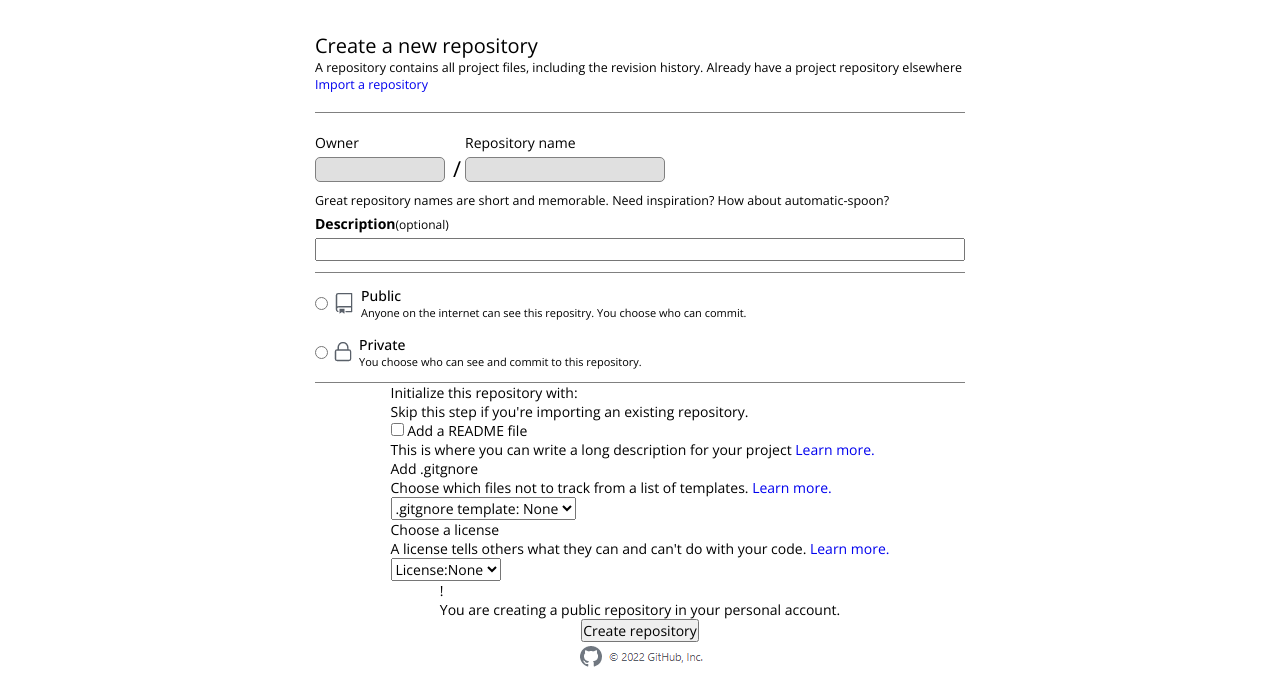
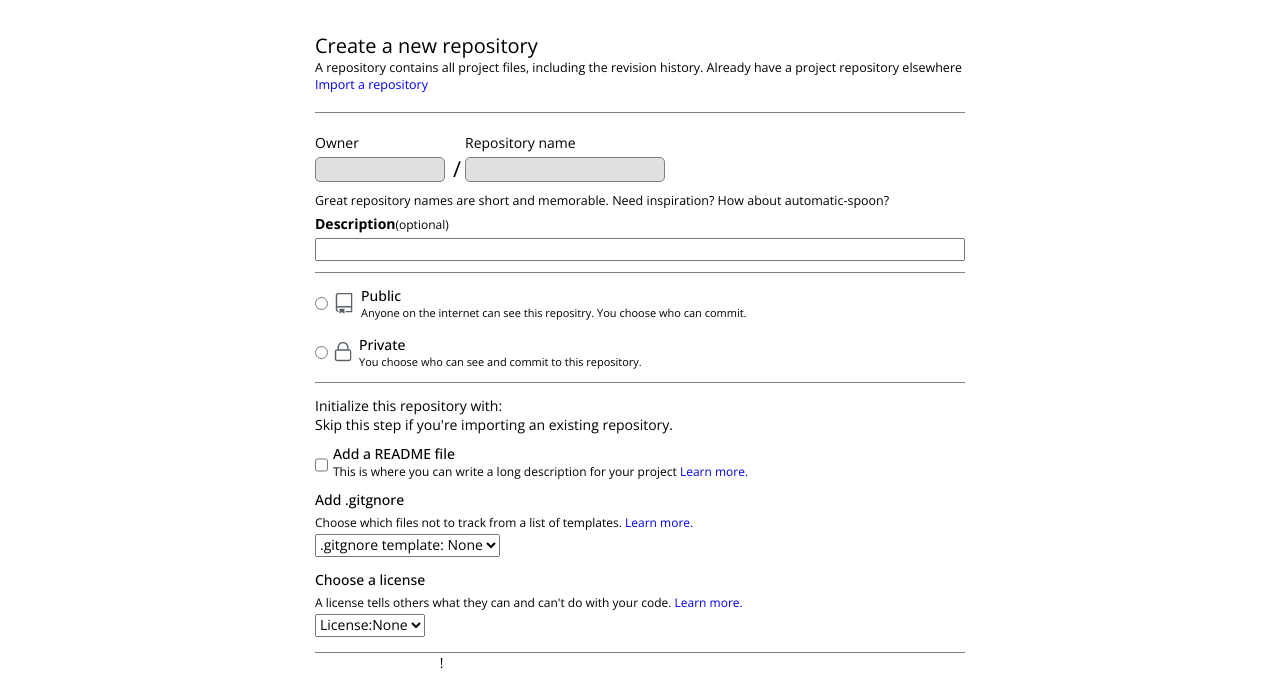
Before and after one commit to mollani0704/Git-New-Repository-Page-Clone-Coding, a plain HTML site: page index.html in a window 1280 px wide. Shown: the part 72-747 px from the top of the page. Drawn offline with nearby package versions, Linux system fonts and the light colour scheme.

Commit message:
[Add] setting--section css 추가

```diff
--- a/css/index.css
+++ b/css/index.css
@@ -238,3 +238,51 @@
 .check--section .private .private--description p {
     font-size: 11px;
 }
+
+.setting--section {
+    width: var(--section-width);
+    height: 270px;
+
+    display: flex;
+    flex-direction: column;
+    justify-content: center;
+
+    border-bottom: 1px solid grey;
+}
+
+.setting--section .checkbox {
+    margin-top: 10px;
+    display: flex;
+}
+
+.setting--section .checkbox input {
+    position: relative;
+    top: 3px;
+}
+
+.setting--section .checkbox .checkbox--description {
+    margin-left: 5px;
+}
+
+.setting--section .checkbox .checkbox--description label {
+    font-weight: 500;
+}
+
+.setting--section .checkbox .checkbox--description p,
+a {
+    font-size: 12px;
+}
+
+.setting--section h3 {
+    margin-top: 10px;
+    margin-bottom: 5px;
+    font-weight: 500;
+}
+
+.setting--section .select--box p {
+    font-size: 12px;
+}
+
+.setting--section .select--box select {
+    margin: 3px 0;
+}
--- a/index.html
+++ b/index.html
@@ -82,13 +82,18 @@
             <section class="setting--section">
                 <p>Initialize this repository with:</p>
                 <p>Skip this step if you're importing an existing repository.</p>
-                <input type="checkbox" />
-                <lable>Add a README file</lable>
+                <div class="checkbox">
+                    <input type="checkbox" id="checkbox" />
+                    <div class="checkbox--description">
+                        <label for="checkbox">Add a README file</label>
                         <p>
                             This is where you can write a long description for your project
                             <a href="#">Learn more.</a>
                         </p>
+                    </div>
+                </div>
                 <h3>Add .gitgnore</h3>
+                <div class="select--box">
                     <p>
                         Choose which files not to track from a list of templates.
                         <a href="#">Learn more.</a>
@@ -104,6 +109,7 @@
                     <select name="" id="">
                         <option selected>License:None</option>
                     </select>
+                </div>
             </section>
             <section class="description--section">
                 <div>!</div>
```
Lines whose indentation alone changed are shown as unchanged.
